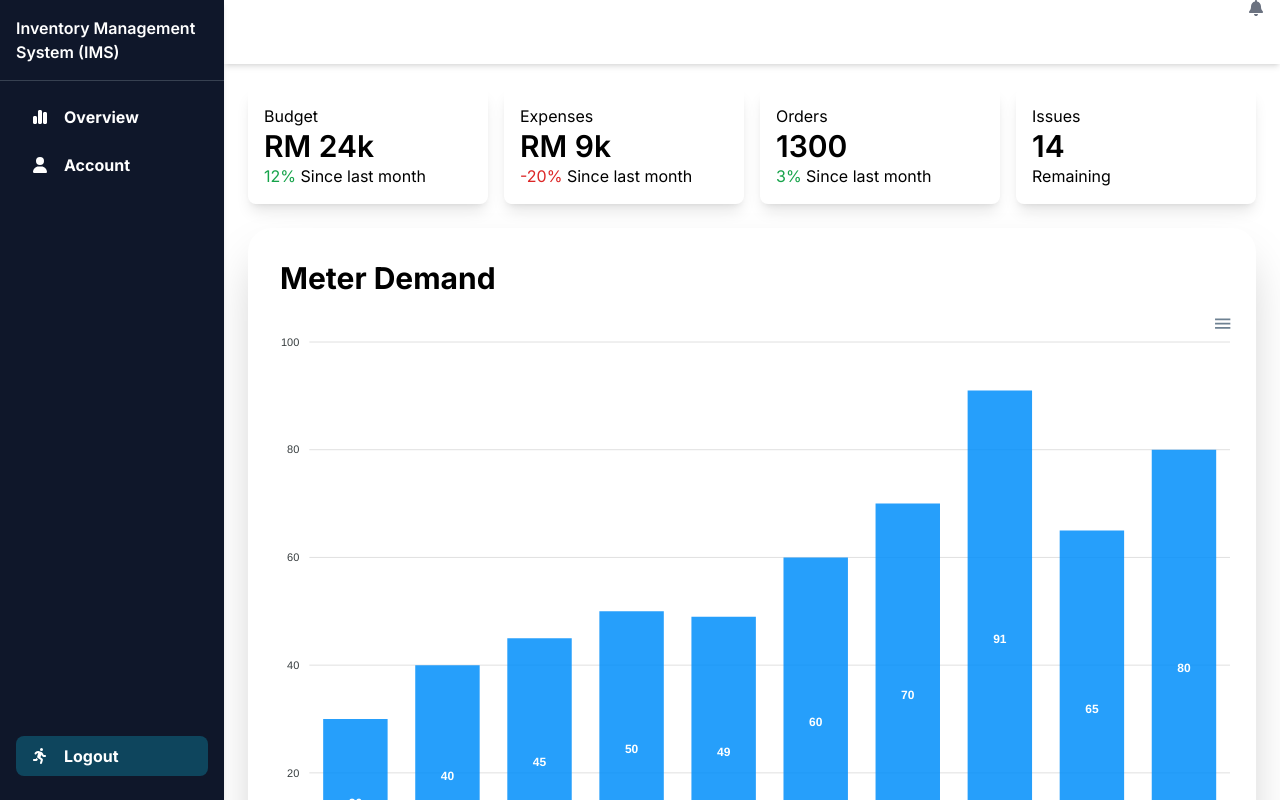
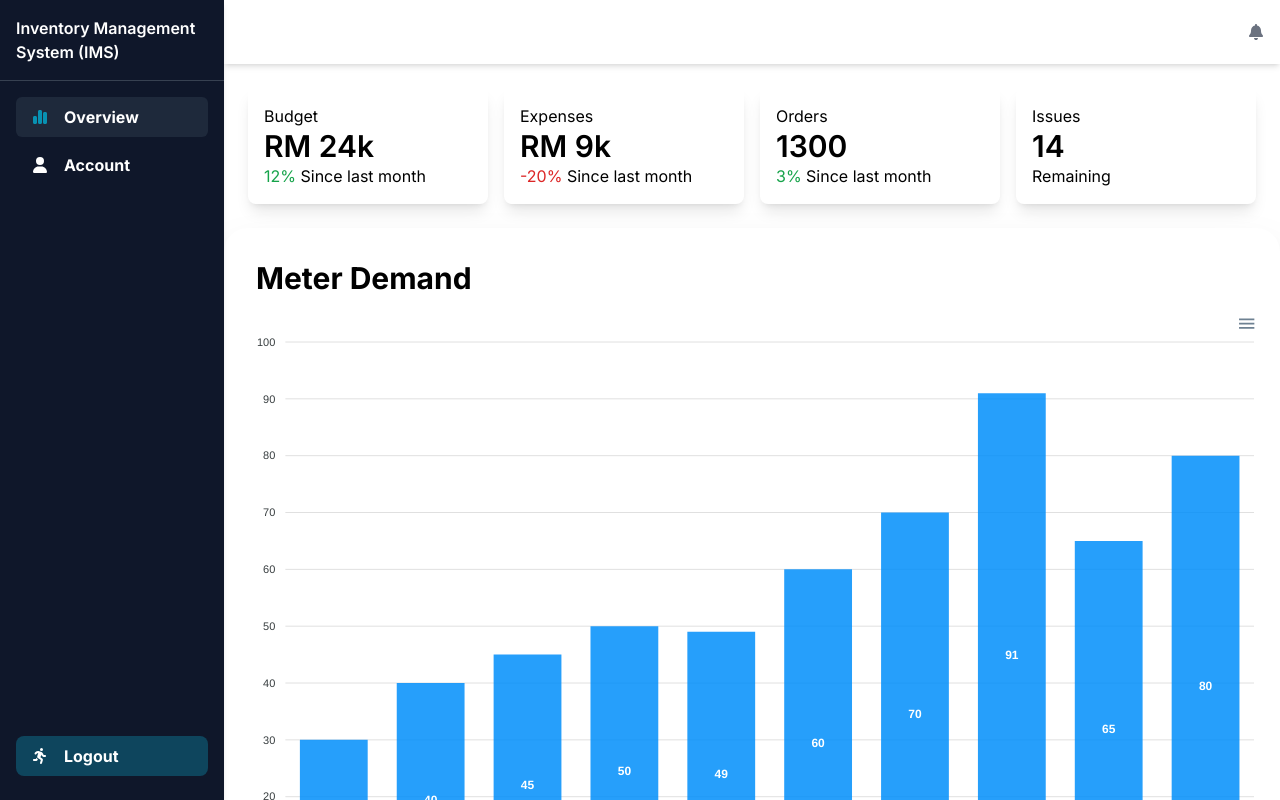
Before and after one commit to Sodiumchloridy/inventory-management-system, a Next.js app: page / in a window 1280 px wide. Shown: the top 800 px of the page. Built offline with nearby package versions, Linux system fonts and the light colour scheme.

Commit message:
fix window not defined

```diff
--- a/app/MeterDemand.js
+++ b/app/MeterDemand.js
@@ -33,7 +33,9 @@ export default function MeterDemand() {
   return (
     <div className="p-4 rounded-3xl shadow-2xl w-full">
       <h1 className="font-bold text-3xl m-4">Meter Demand</h1>
-      <Chart options={options} series={series} type="bar" width="100%" />
+      {typeof window !== "undefined" ? (
+        <Chart options={options} series={series} type="bar" width="100%" />
+      ) : null}
     </div>
   );
 }
--- a/app/layout.js
+++ b/app/layout.js
@@ -1,3 +1,4 @@
+"use client";
 import { Inter } from "next/font/google";
 import "./globals.css";
 import { FontAwesomeIcon } from "@fortawesome/react-fontawesome";
@@ -7,6 +8,7 @@ import {
   faPersonRunning,
 } from "@fortawesome/free-solid-svg-icons";
 import Link from "next/link";
+import { usePathname } from "next/navigation";
 
 const inter = Inter({ subsets: ["latin"] });
 
@@ -22,6 +24,7 @@ export const metadata = {
 };
 
 export default function RootLayout({ children }) {
+  const pathname = usePathname();
   return (
     <html lang="en">
       <body className={`bg-white text-white ${inter.className}`}>
@@ -32,16 +35,21 @@ export default function RootLayout({ children }) {
           </h1>
           <hr className="h-px my-4 border-0 bg-gray-700" />
           <div className="m-4 grid grid-cols-1 gap-2">
-            {navLinks.map((link, index) => {
+            {navLinks.map((link) => {
+              const isActive = pathname.startsWith(link.href);
               return (
                 <Link
-                  className="group px-4 py-2 rounded-md hover:bg-slate-800"
-                  key={index}
+                  className={`group px-4 py-2 rounded-md hover:bg-slate-800 ${
+                    isActive ? "bg-slate-800" : ""
+                  }`}
+                  key={link.name}
                   href={link.href}
                 >
                   <FontAwesomeIcon
                     icon={link.icon}
-                    className="group-hover:text-cyan-600 w-4 inline mr-4"
+                    className={`group-hover:text-cyan-600 w-4 inline mr-4 ${
+                      isActive ? "text-cyan-600" : ""
+                    }`}
                   />
                   <h2 className="font-bold inline">{link.name}</h2>
                 </Link>
--- a/app/page.js
+++ b/app/page.js
@@ -1,16 +1,12 @@
 import { FontAwesomeIcon } from "@fortawesome/react-fontawesome";
 import { faBell } from "@fortawesome/free-solid-svg-icons";
-import dynamic from "next/dynamic";
-
-const DynamicMeterDemand = dynamic(() => import("./MeterDemand"), {
-  ssr: false,
-});
+import MeterDemand from "./MeterDemand";
 
 export default function Home() {
   return (
     <main className="bg-white pl-56 text-black">
       {/* Header */}
-      <header className="flex justify-end w-full h-16 shadow-md">
+      <header className="flex justify-end items-center w-full h-16 shadow-md">
         <FontAwesomeIcon
           icon={faBell}
           className="text-gray-500 w-4 inline mr-4 hover:text-gray-900"
@@ -42,9 +38,7 @@ export default function Home() {
       </div>
 
       {/* Meter Demand Chart */}
-      <div className="m-6">
-        <DynamicMeterDemand />
-      </div>
+      <MeterDemand />
     </main>
   );
 }
```
